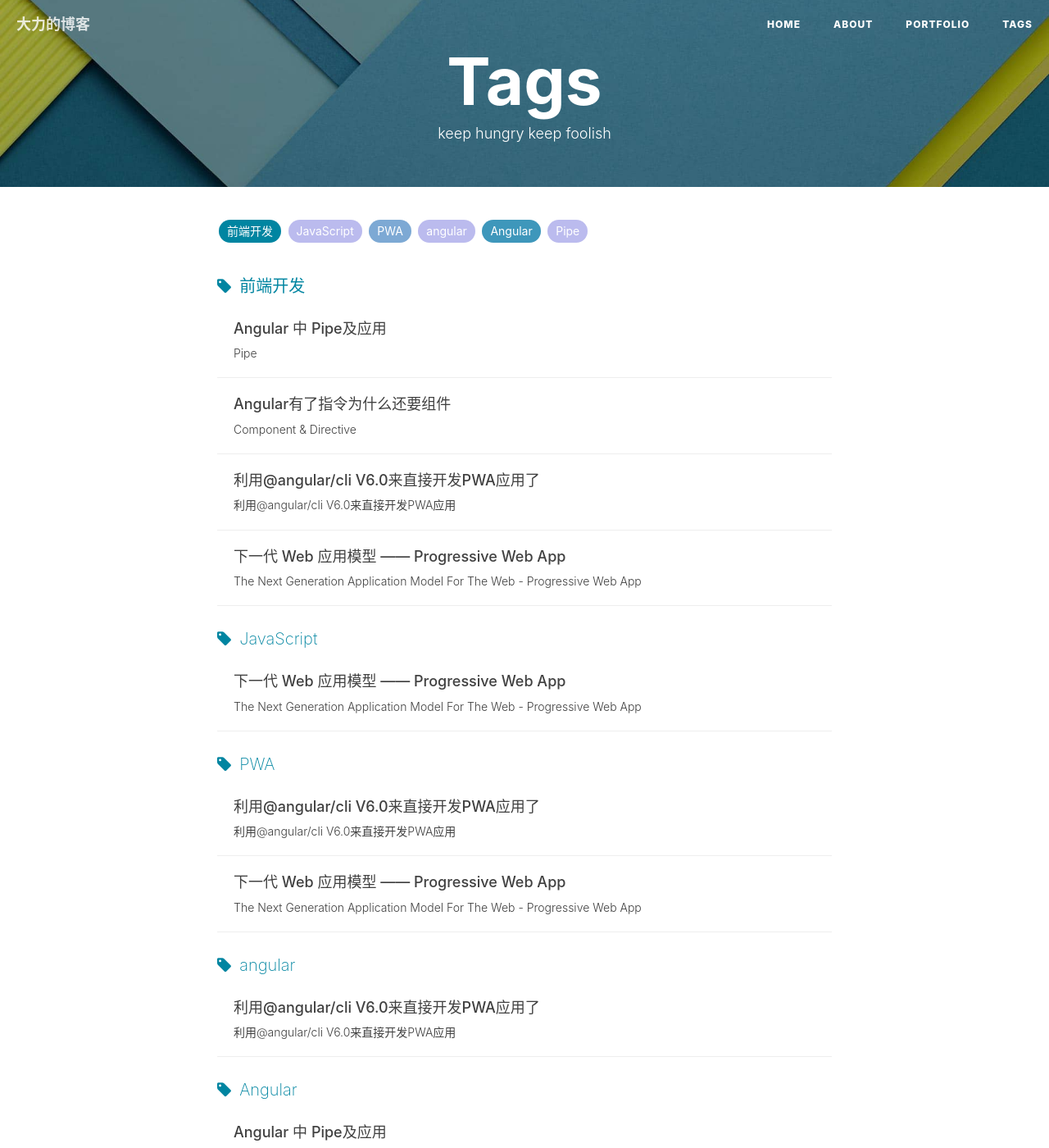
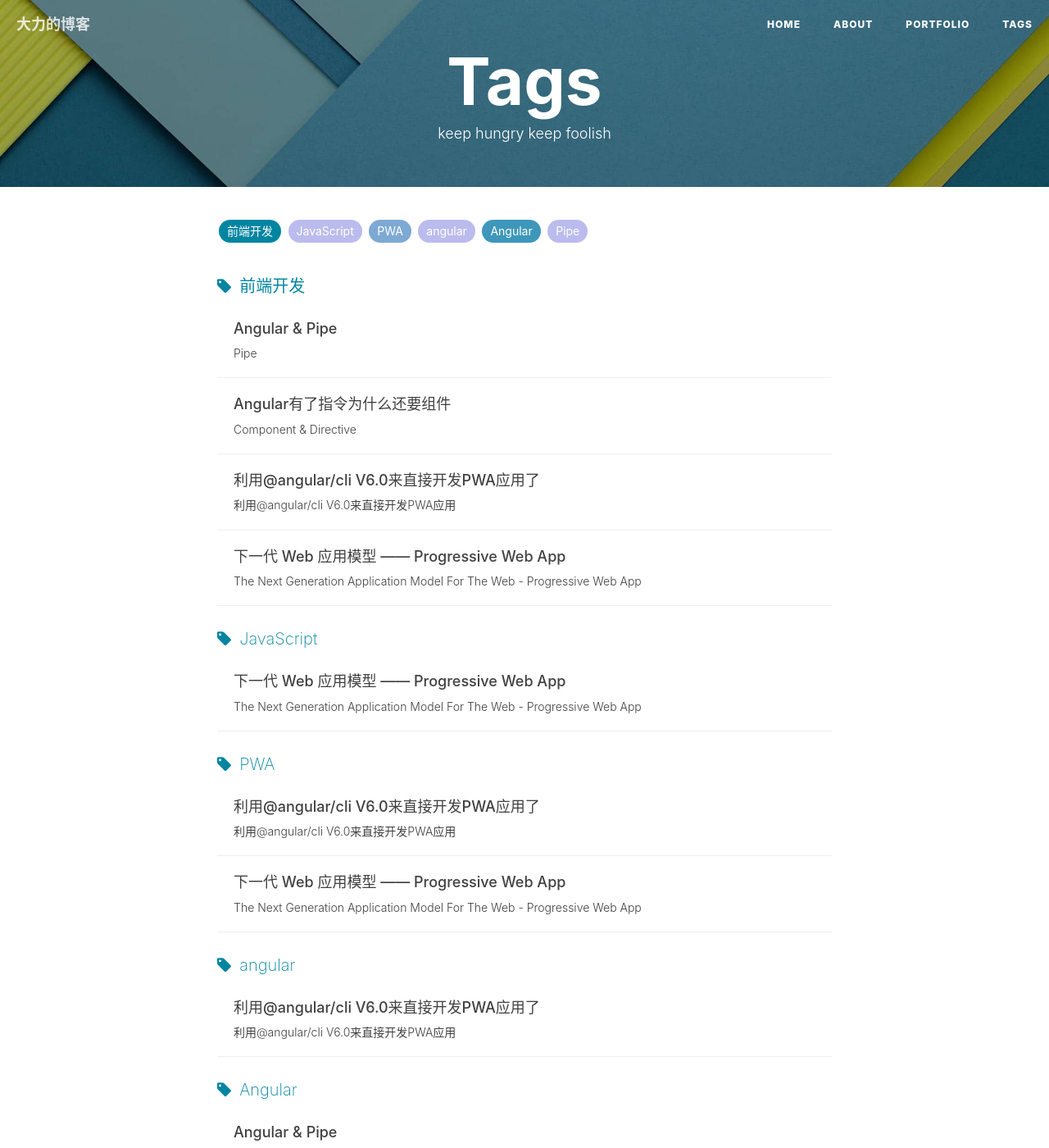
Before and after one commit to daziran123/daziran123.github.io-1, a Jekyll site: the page built from tags.html, in a window 1280 px wide and 1400 px high. Shown: the whole window at 82% size. Built offline with Jekyll 4.4.1, drawn with Linux system fonts in a browser that asks for light colours; nearby versions of some CDN libraries; comment, search, counter and statistics services are not loaded; some of the changed text lies outside the part shown.

Commit message:
Update 2018-11-17-angular-pipe-a.md

```diff
--- a/_posts/2018-11-17-angular-pipe-a.md
+++ b/_posts/2018-11-17-angular-pipe-a.md
@@ -1,8 +1,8 @@
 ---
 layout:     post
-title:      "Angular 中 Pipe及应用"
+title:      "Angular & Pipe"
 subtitle:   "Pipe"
-date:       2018-11-17 12:00:00
+date:       2018-11-17 23:10:00
 author:     "dali"
 header-img: "img/post-bg-nextgen-web-pwa.jpg"
 header-mask: 0.3
@@ -12,10 +12,6 @@ tags:
     - Angular
     - Pipe
 ---
-
-
-
-
 ### Angular 中 Pipe
 > Angular 中 Pipe（管道） 与 Angular 1.x 中的 filter（过滤器）的作用的是一样的。它们都是用来对输  入的数据进行处理，如大小写转换、数值和日期格式  化等。
 
```
